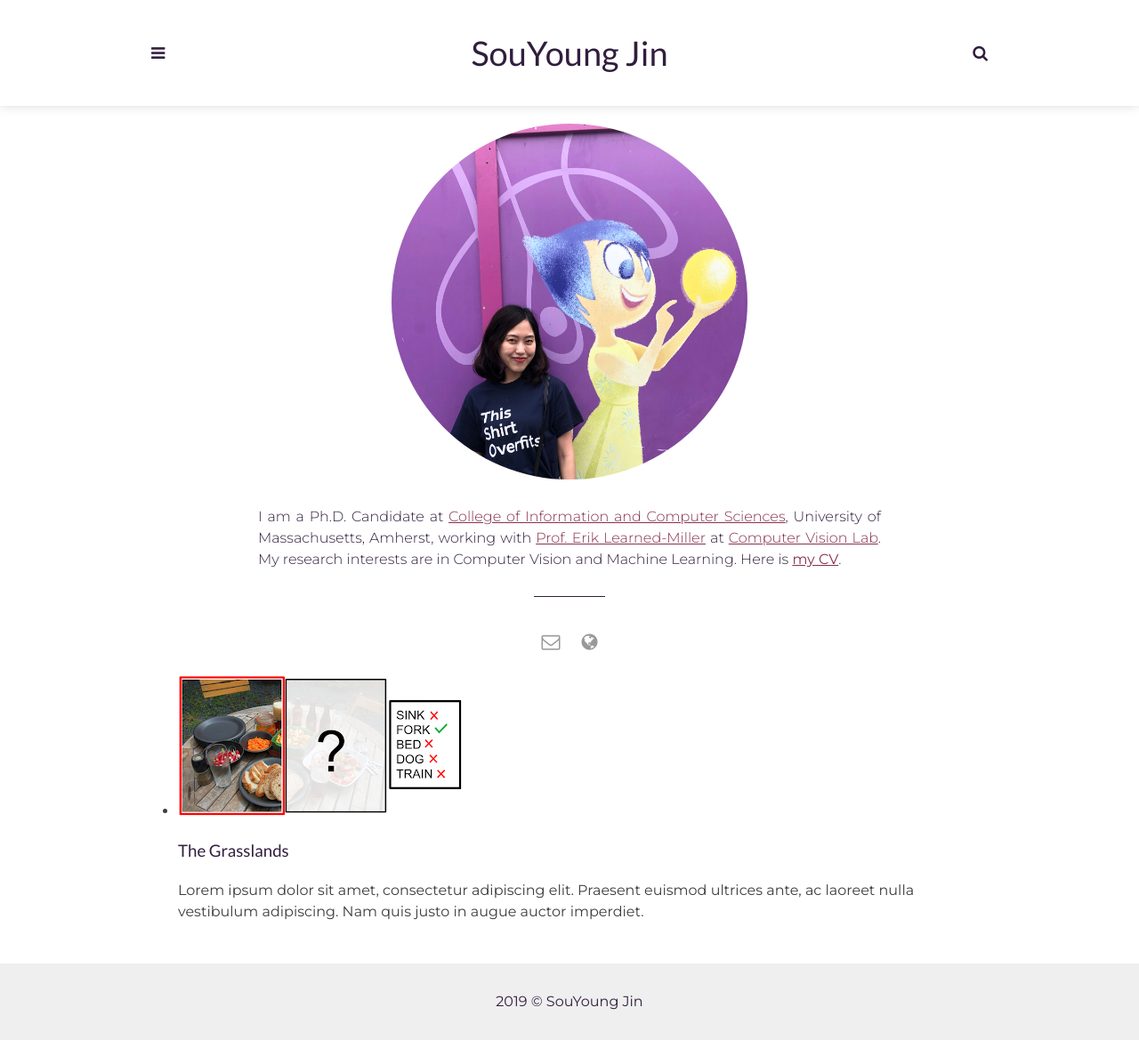
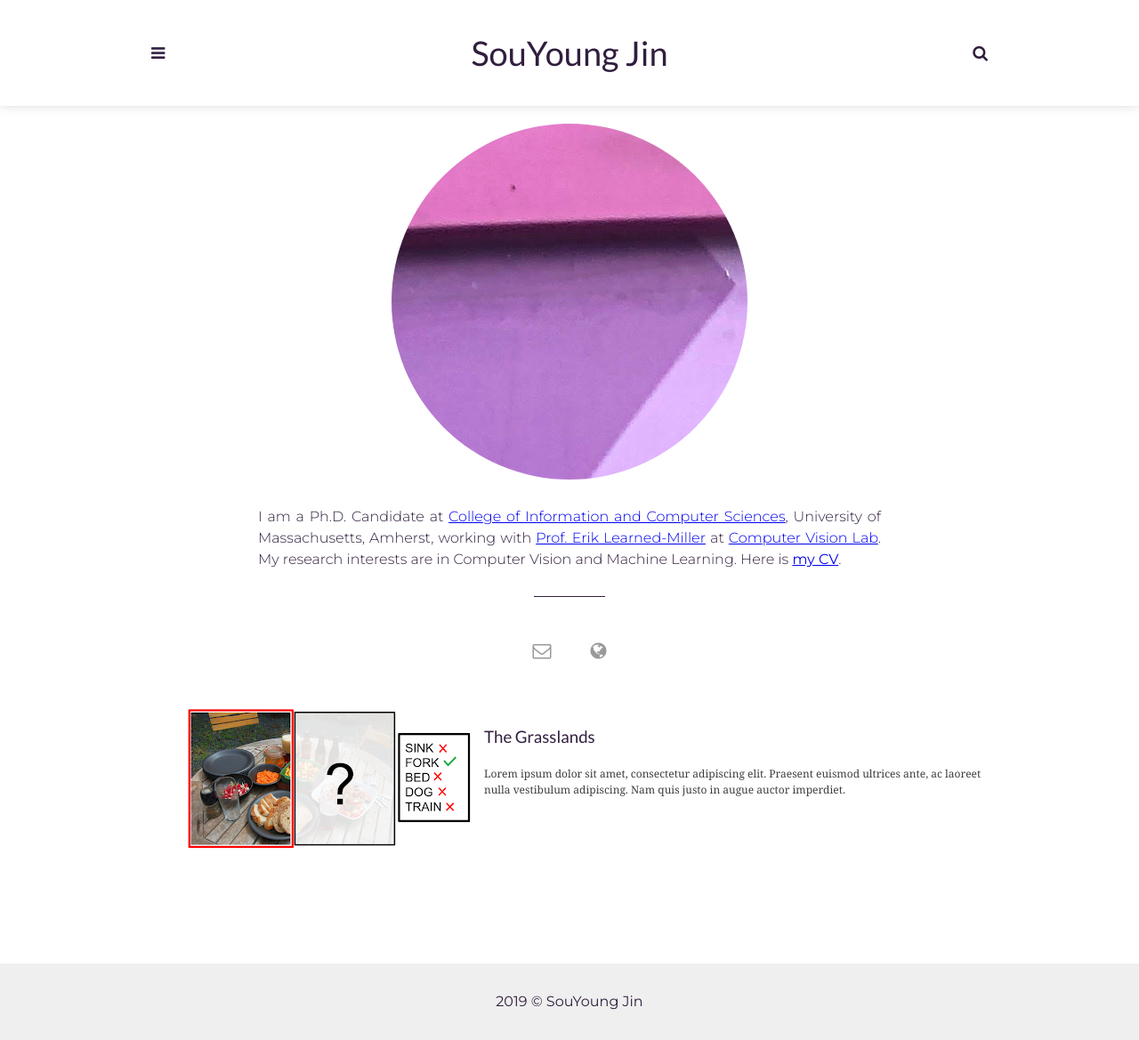
Before and after one commit to souyoungjin/souyoungjin.github.io, a Jekyll site: the page built from index.html, in a window 1280 px wide. Shown: the whole page at 89% size. Built offline with Jekyll 4.4.1, drawn with Linux system fonts in a browser that asks for light colours; the list of posts is cut into pages by our own code.

Commit message:
basic update

```diff
--- a/assets/css/main.css
+++ b/assets/css/main.css
@@ -794,6 +794,7 @@
   font-weight: 400;
 }
 
+/*
 img {
   height: auto;
   max-width: 100%;
@@ -801,6 +802,26 @@
 
 a {
   color: #87314e;
+}
+*/
+
+li img {
+  float: left;
+  margin: 0 15px 0 0;
+}
+
+li p {
+  font: 200 12px/1.5 Georgia, Times New Roman, serif;
+}
+
+li {
+  padding: 10px;
+  overflow: auto;
+}
+
+li:hover {
+  background: #eee;
+  cursor: pointer;
 }
 
 blockquote {
```
